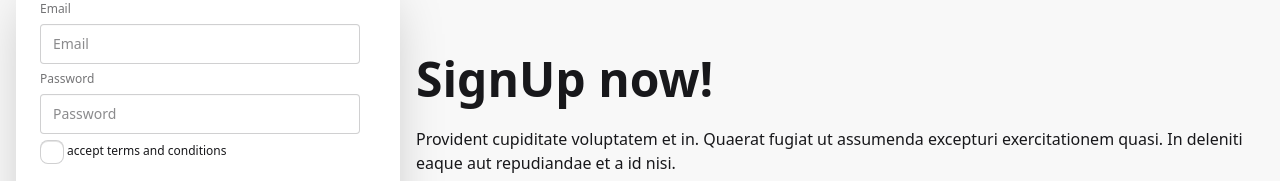
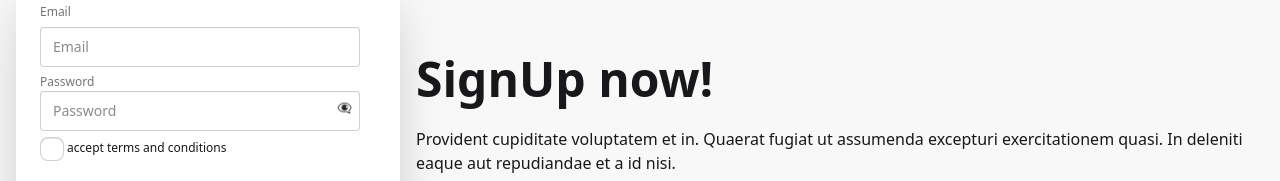
Before and after one commit to moshiurrahman202/Final-Auth, a React (Vite) app: page /signup in a window 1280 px wide. Shown: the part 338-519 px from the top of the page. Built offline with nearby package versions, Linux system fonts and the light colour scheme.

Commit message:
pass show and hide

```diff
--- a/src/Components/Signup/Signup.jsx
+++ b/src/Components/Signup/Signup.jsx
@@ -7,6 +7,8 @@ import { Link } from "react-router";
 const Signup = () => {
     const [errorMessage, setErrorMessage] = useState("")
     const [done, setDone] = useState(false)
+    const [showpass, setShowpass] = useState(false)
+
 
     const handleform = e => {
         e.preventDefault()
@@ -60,8 +62,11 @@ const Signup = () => {
         <form className="fieldset" onSubmit={handleform}>
           <label className="label">Email</label>
           <input type="email" name="email" className="input" placeholder="Email" />
-          <label className="label">Password</label>
-          <input name="pass" type="password" className="input" placeholder="Password" />
+          <div className="relative">
+            <label className="label">Password</label>
+          <input name="pass" type={showpass ? "text" : "password"} className="input" placeholder="Password" />
+          <button onClick={() => setShowpass(!showpass)} className="absolute top-6.5 right-6">👁‍🗨</button>
+          </div>
           <p><input name="checkbox" type="checkbox" className="checkbox" />   accept terms and conditions</p>
           {
             errorMessage && <div><p className="text-red-600">{errorMessage}</p></div>
```
